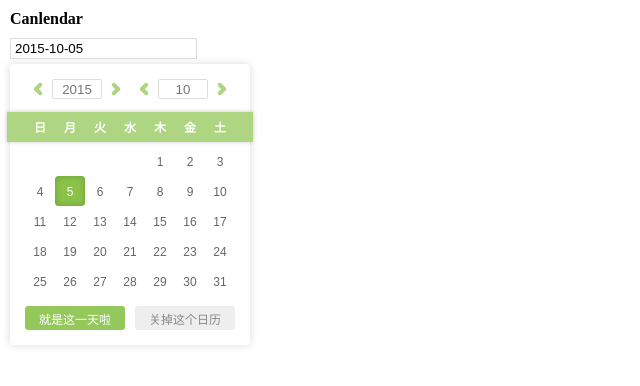
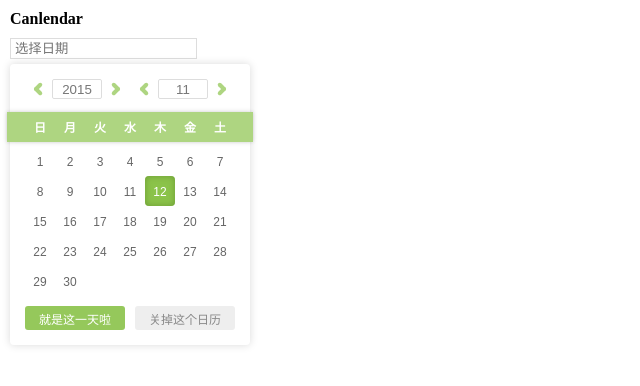
Before and after one commit to stephenHappy/calendar, a website: page index.html in a window 1280 px wide. Shown: the top 386 px of the page, without its empty margins (0-640 px from the left). Drawn offline with Linux system fonts and the light colour scheme.

Commit message:
default date bug fix

```diff
--- a/calendar.js
+++ b/calendar.js
@@ -10,7 +10,8 @@
 
 	var oInput = e.target;
 	// default date object
-	var defaultDate = _strToObj(oInput.value) || _strToObj(_dateToStr(new Date()));
+	var inputValue = oInput.value || _dateToStr(new Date());
+	var defaultDate = _strToObj(inputValue);
 	var defaultDateCopy = {};
 	for (var i in defaultDate) {
 		defaultDateCopy[i] = defaultDate[i];
--- a/index.html
+++ b/index.html
@@ -14,7 +14,7 @@
 <script src="calendar.js"></script>
 <script>
 	var oDateInput = document.getElementById('dateInput');
-	dateInput.value = '2015-10-05';
+	// dateInput.value = '2015-10-05';
 	oDateInput.onclick = function(e) {
 		calendar(e);
 	}
```
